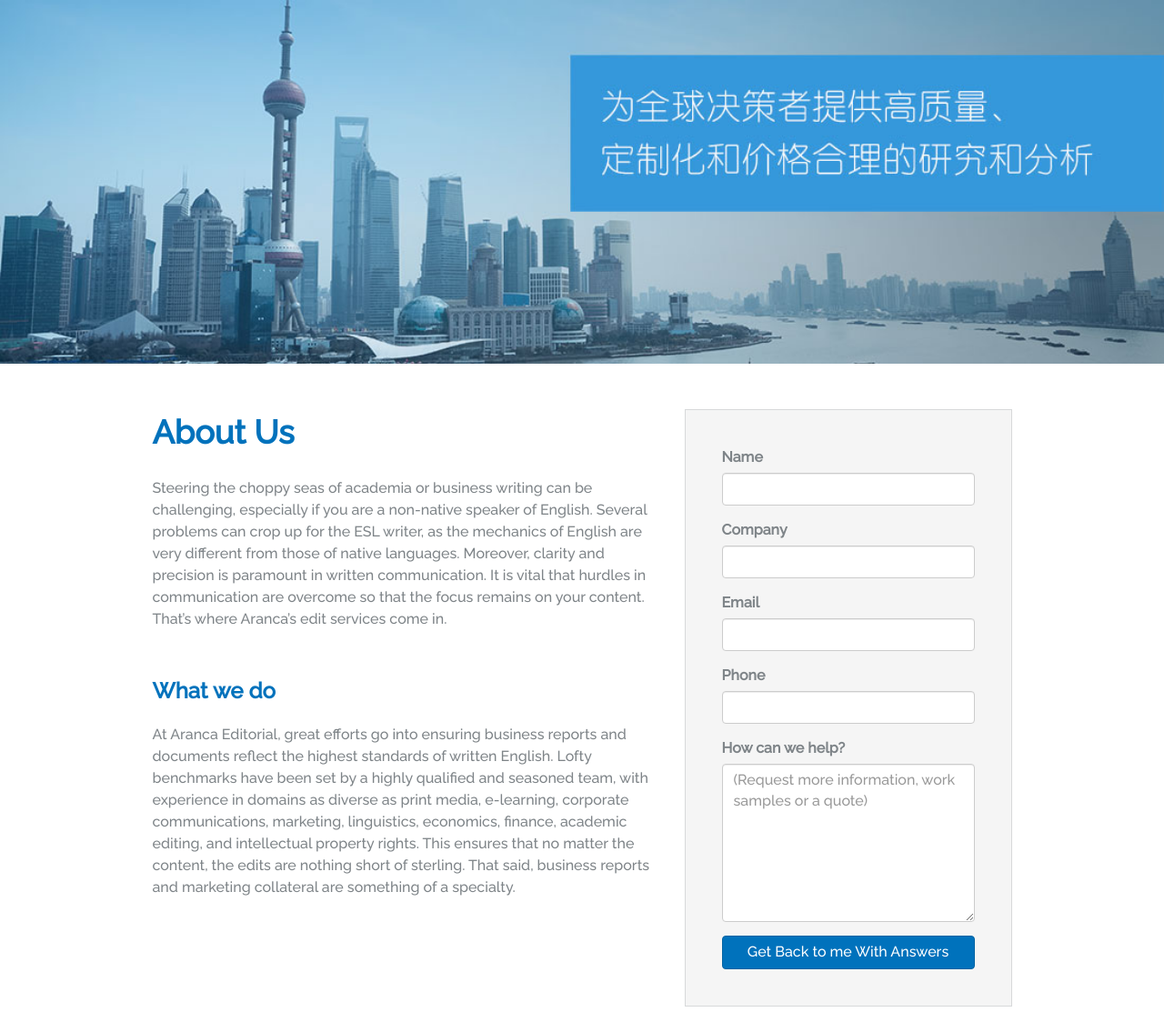
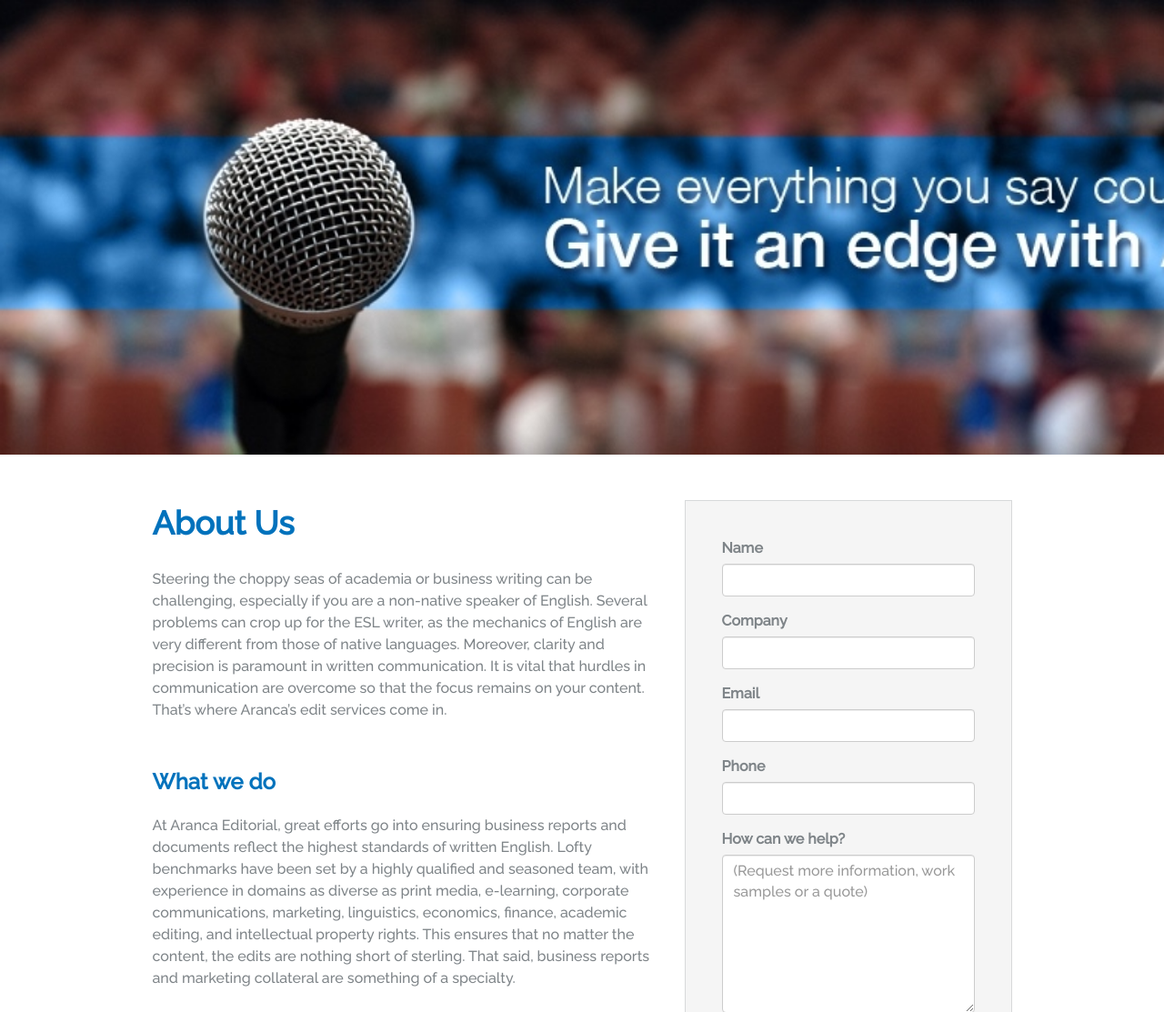
Before and after one commit to sandeshsmartguy/editorial, a PHP site: page / in a window 1280 px wide. Shown: the part 118-1231 px from the top of the page at 91% size. Run offline with PHP 8.4, Linux system fonts and the light colour scheme; style sheets or scripts are compiled from the project's sources; some libraries are stand-ins or nearby versions.

Commit message:
add banner images

```diff
--- a/src/sass/site/components/_hm-masthead.scss
+++ b/src/sass/site/components/_hm-masthead.scss
@@ -4,7 +4,7 @@
   -moz-background-size: cover;
   -o-background-size: cover;
   background-size: cover;
-  min-height: 400px;
+  min-height: 500px;
 
   @media screen and (max-width: $screen-sm-min){
     background: url('/assets/images/cn-banner-mob.jpg') no-repeat;
```
Also changed, not shown: public/assets/images/cn-banner - Copy (2).jpg (added), public/assets/images/cn-banner - Copy.jpg (added), public/assets/images/cn-banner.jpg, public/assets/images/cn-banner1.jpg (added).
